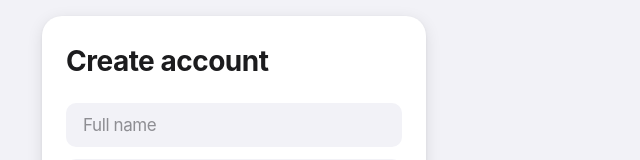
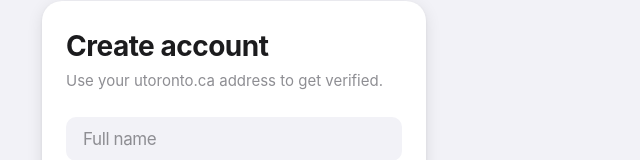
Before and after one commit to hasan-malik/UC-BorrowBox, a React (Vite) app in the folder client/: page /signup in a window 1280 px wide. Shown: the part 199-359 px from the top of the page, without its empty margins (406-1046 px from the left). Built offline with nearby package versions, Linux system fonts and the light colour scheme; no server answers.

Commit message:
Signup: hint that utoronto.ca address gets verified

```diff
--- a/client/src/pages/Signup.jsx
+++ b/client/src/pages/Signup.jsx
@@ -35,6 +35,7 @@ export default function Signup() {
   return (
     <AuthCard
       title="Create account"
+      subtitle="Use your utoronto.ca address to get verified."
       footer={
         <>
           Already have an account?{' '}
```
